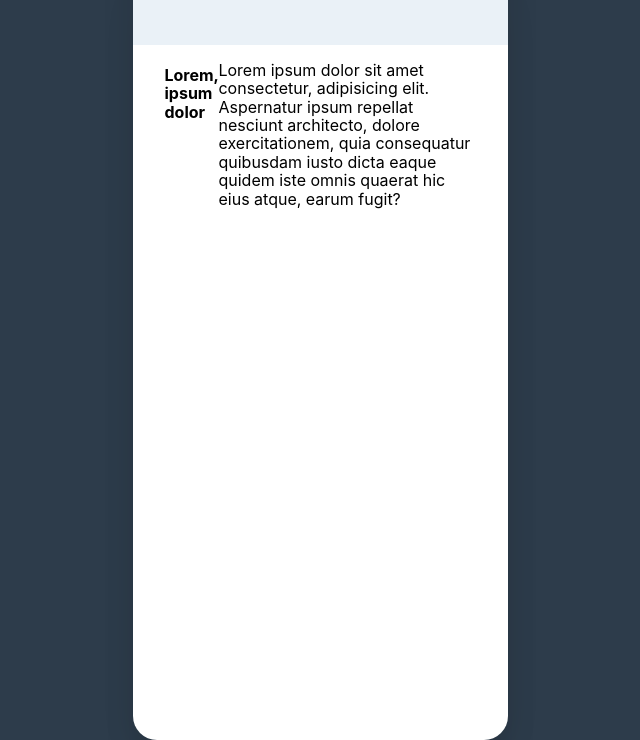
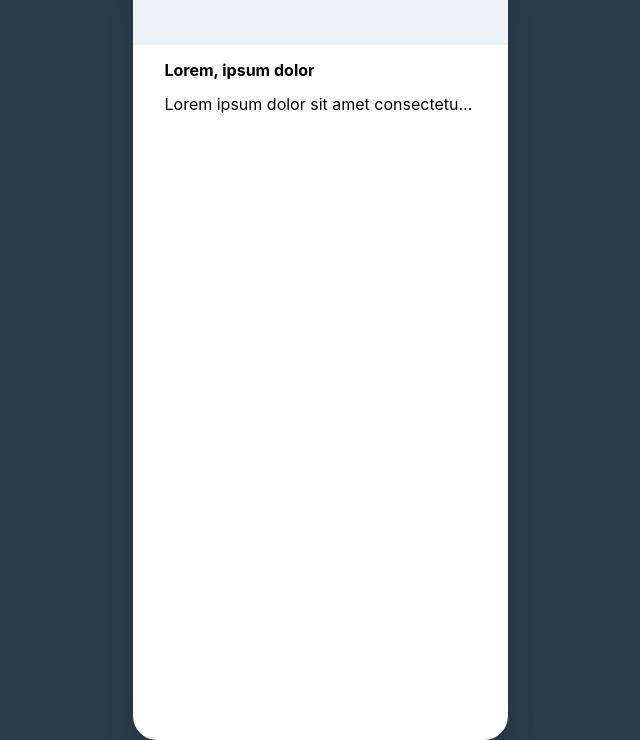
Before and after one commit to kameronahler/react-edit-controls, a React app: page / in a window 1280 px wide. Shown: the part 72-812 px from the top of the page, without its empty margins (320-960 px from the left). Built offline with nearby package versions, Linux system fonts and the light colour scheme.

Commit message:
pass state to list item

```diff
--- a/src/components/App/App.js
+++ b/src/components/App/App.js
@@ -3,7 +3,6 @@ import List from '../List/List'
 
 export default function App() {
   const [editMode, setEditMode] = useState(false)
-
   return (
     <main>
       <div className='app'>
--- a/src/components/App/Variables.scss
+++ b/src/components/App/Variables.scss
@@ -3,5 +3,6 @@
   --color-body-bg: #2d3c4b;
   --color-edit: #1c82ff;
   --color-header-bg: #eaf1f7;
+  --line-height-preview: 1.2;
   --p: 1rem;
 }
--- a/src/components/List/List.js
+++ b/src/components/List/List.js
@@ -1,14 +1,13 @@
-import React, { useState } from 'react'
+import React from 'react'
 
-export default function List(editMode) {
-  const [localEditMode] = useState(false)
-
+export default function List({ editMode: localEditMode }) {
   return (
     <ul className='list'>
       <li className='list__item'>
         <span
-          className={`list__item-controls
-          ${localEditMode ? 'list__item-controls--visible' : ''}`}
+          className={`list__item-controls ${
+            localEditMode ? 'list__item-controls--visible' : ''
+          }`}
         >
           <input className='list__item-checkbox' type='checkbox' />
         </span>
--- a/src/components/List/List.scss
+++ b/src/components/List/List.scss
@@ -2,6 +2,13 @@
   list-style-type: none;
   margin: unset;
   padding: unset;
+
+  &__item {
+    display: grid;
+    grid-template-areas: auto 1fr;
+    grid-gap: var(--p);
+    padding: var(--p) 0;
+  }
 
   &__item-controls {
     display: none;
@@ -11,7 +18,15 @@
     }
   }
 
-  &__item {
-    display: flex;
+  &__item-title {
+    margin: unset;
+  }
+
+  &__item-preview {
+    margin: unset;
+    max-height: calc(1em * var(--line-height-preview));
+    overflow: hidden;
+    text-overflow: ellipsis;
+    white-space: nowrap;
   }
 }
```
